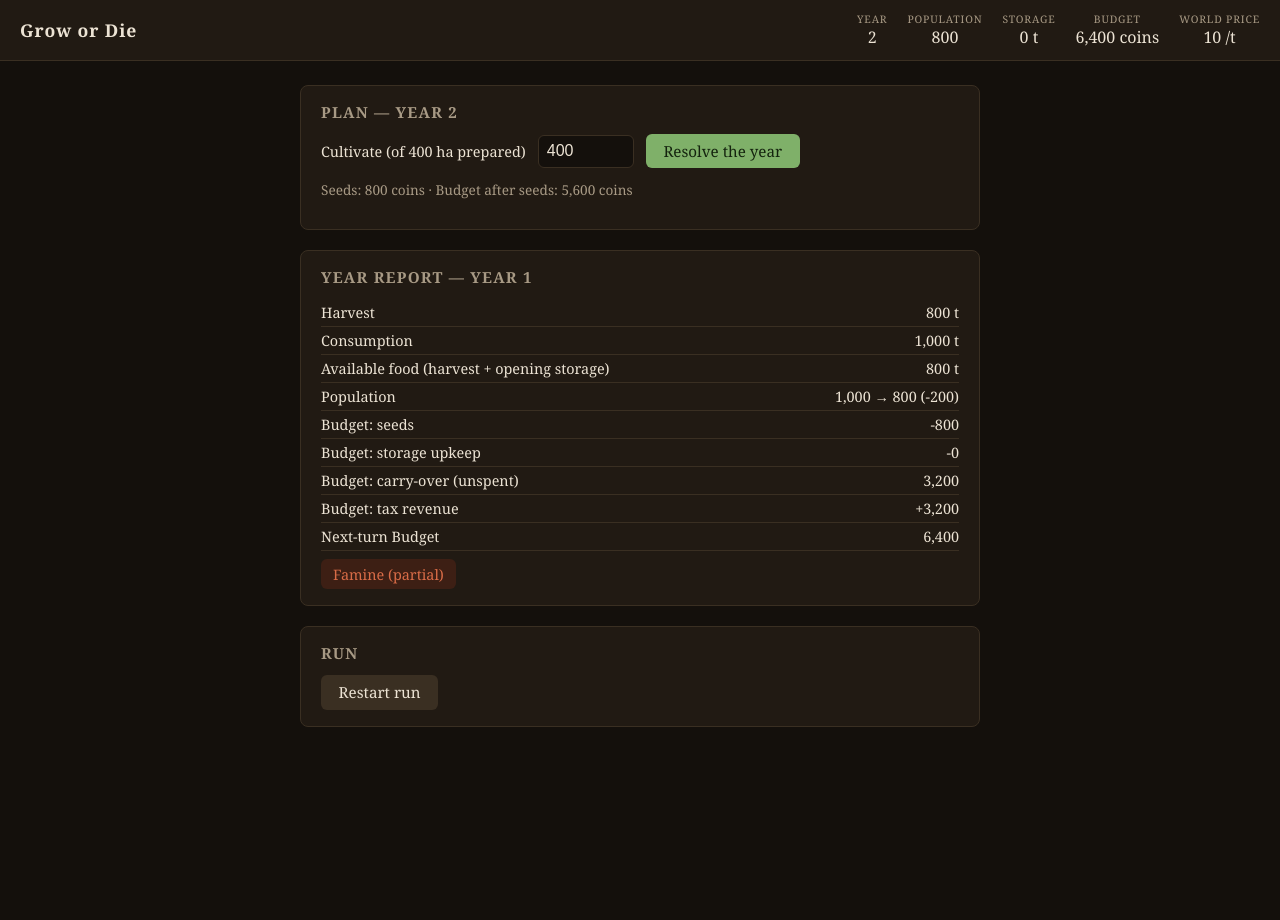
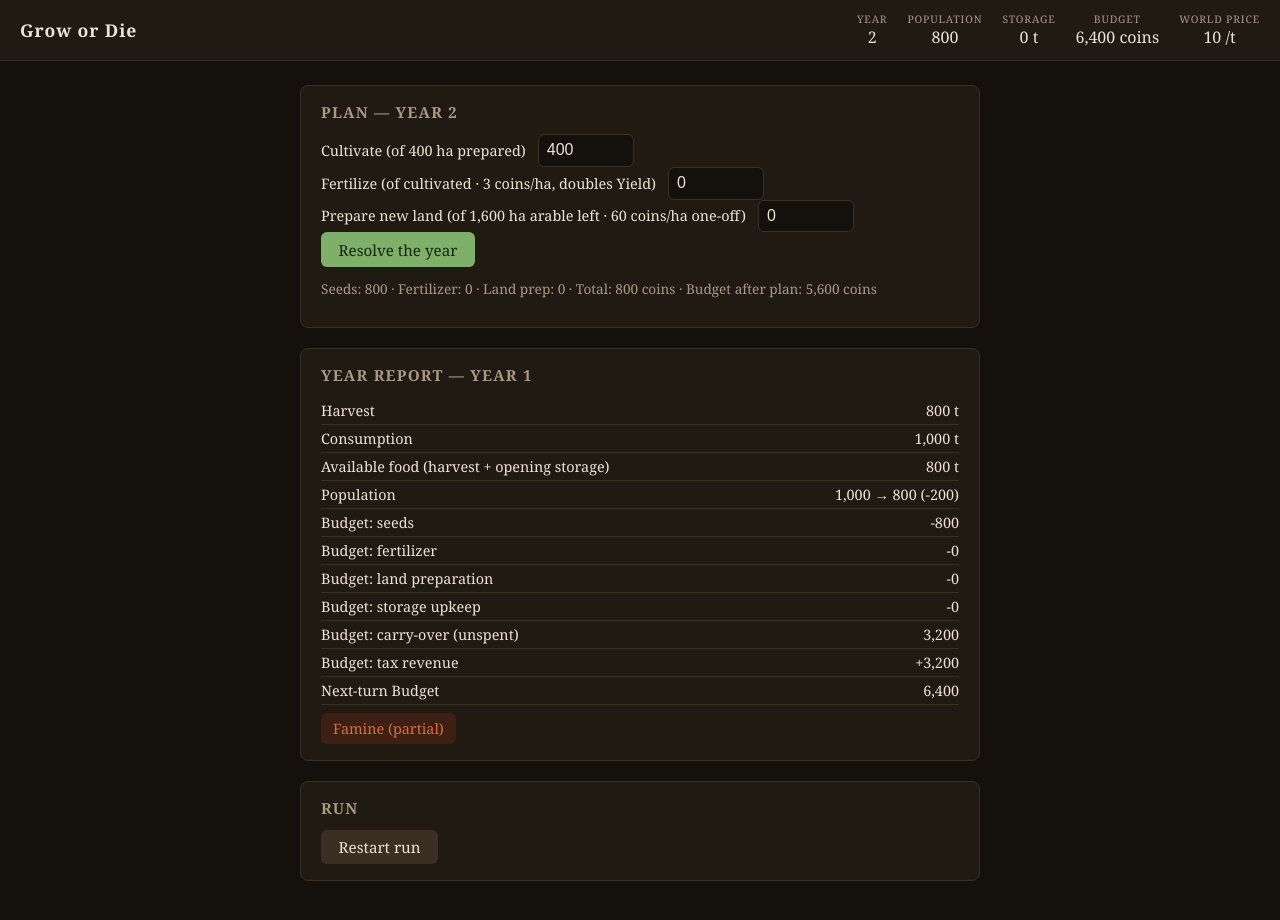
Before and after one commit to barnabyg/growOrDie, a website with bundled scripts: page index.html in a window 1280 px wide. Both pictures are taken after a click on the button "Resolve the year". Before the commit the page ends 800 px from the top, so only its background shows below. Built offline with nearby package versions, Linux system fonts and the light colour scheme.

Commit message:
Full plan controls: fertilizer, land preparation, budget guard (#3)

```diff
--- a/index.html
+++ b/index.html
@@ -73,6 +73,7 @@
       button:disabled { opacity: 0.45; cursor: not-allowed; }
       button.secondary { background: var(--border); color: var(--text); }
       .preview { margin-top: 0.75rem; font-size: 0.85rem; color: var(--muted); font-variant-numeric: tabular-nums; }
+      .overspend { color: var(--danger); font-weight: bold; }
       table.report { width: 100%; border-collapse: collapse; font-size: 0.9rem; font-variant-numeric: tabular-nums; }
       table.report td { padding: 0.25rem 0; border-bottom: 1px solid var(--border); }
       table.report td:last-child { text-align: right; }
@@ -105,10 +106,20 @@
         <div class="plan-row">
           <label for="plan-hectares">Cultivate (of <span id="plan-max"></span> ha prepared)</label>
           <input type="number" id="plan-hectares" min="0" step="1" />
+        </div>
+        <div class="plan-row">
+          <label for="plan-fertilizer">Fertilize (of cultivated · <span id="plan-fert-price"></span> coins/ha, doubles Yield)</label>
+          <input type="number" id="plan-fertilizer" min="0" step="1" />
+        </div>
+        <div class="plan-row">
+          <label for="plan-prep">Prepare new land (of <span id="plan-prep-max"></span> ha arable left · <span id="plan-prep-price"></span> coins/ha one-off)</label>
+          <input type="number" id="plan-prep" min="0" step="1" />
+        </div>
+        <div class="plan-row">
           <button id="confirm-btn">Resolve the year</button>
         </div>
         <p class="preview">
-          Seeds: <span id="plan-seed-cost"></span> coins · Budget after seeds: <span id="plan-remaining"></span>
+          Seeds: <span id="plan-seed-cost"></span> · Fertilizer: <span id="plan-fert-cost"></span> · Land prep: <span id="plan-prep-cost"></span> · Total: <span id="plan-total-cost"></span> coins · Budget after plan: <span id="plan-remaining"></span>
         </p>
       </section>
       <section id="report" hidden>
@@ -119,6 +130,8 @@
           <tr><td>Available food (harvest + opening storage)</td><td id="report-available"></td></tr>
           <tr><td>Population</td><td id="report-pop-change"></td></tr>
           <tr><td>Budget: seeds</td><td id="report-seeds"></td></tr>
+          <tr><td>Budget: fertilizer</td><td id="report-fertilizer"></td></tr>
+          <tr><td>Budget: land preparation</td><td id="report-prep"></td></tr>
           <tr><td>Budget: storage upkeep</td><td id="report-upkeep"></td></tr>
           <tr><td>Budget: carry-over (unspent)</td><td id="report-carryover"></td></tr>
           <tr><td>Budget: tax revenue</td><td id="report-tax"></td></tr>
--- a/src/config.ts
+++ b/src/config.ts
@@ -6,7 +6,10 @@ export interface GameConfig {
   startingPreparedLandHectares: number;
   consumptionPerPerson: number; // tons of food per person per year
   baseYieldPerHectare: number; // tons per cultivated hectare (before fertilizer/events)
+  fertilizerCostPerHectare: number; // coins per fertilized hectare
+  fertilizerYieldMultiplier: number; // Yield multiplier on fertilized hectares
   seedCostPerHectare: number; // coins per cultivated hectare
+  landPrepCostPerHectare: number; // one-off coins to prepare a new hectare of Arable land
   taxPerPerson: number; // coins per person per year
   populationGrowthRate: number; // fraction, applied each year Consumption is met
   storageUpkeepPerTonPerYear: number; // coins per stored ton per year
@@ -19,7 +22,10 @@ export const CONFIG: GameConfig = {
   startingPreparedLandHectares: 400,
   consumptionPerPerson: 1,
   baseYieldPerHectare: 2,
+  fertilizerCostPerHectare: 3,
+  fertilizerYieldMultiplier: 2,
   seedCostPerHectare: 2,
+  landPrepCostPerHectare: 60,
   taxPerPerson: 4,
   populationGrowthRate: 0.05,
   storageUpkeepPerTonPerYear: 1,
--- a/src/simulation.ts
+++ b/src/simulation.ts
@@ -29,8 +29,23 @@ export function resolveTurn(
     Math.min(Math.floor(plan.cultivatedHectares), state.preparedLandHectares),
   );
 
-  // Harvest at base Yield (fertilizer and events land in later tickets).
-  const harvestTons = cultivatedHectares * config.baseYieldPerHectare;
+  const fertilizedHectares = Math.max(
+    0,
+    Math.min(Math.floor(plan.fertilizedHectares), cultivatedHectares),
+  );
+
+  // New land prepared this Turn is cultivable from the next Turn: this Turn's
+  // cultivation was already clamped to the previously prepared hectares.
+  const preparedHectares = Math.max(
+    0,
+    Math.min(Math.floor(plan.preparedHectares), state.arableLandHectares - state.preparedLandHectares),
+  );
+
+  // Fertilizer boosts Yield on the fertilized hectares only (events land in a later ticket).
+  const baseYieldTons = (cultivatedHectares - fertilizedHectares) * config.baseYieldPerHectare;
+  const boostedYieldTons =
+    fertilizedHectares * config.baseYieldPerHectare * config.fertilizerYieldMultiplier;
+  const harvestTons = baseYieldTons + boostedYieldTons;
   const consumptionTons = state.population * config.consumptionPerPerson;
   const availableFoodTons = harvestTons + state.storageTons;
 
@@ -52,8 +67,10 @@ export function resolveTurn(
   const storageTons = famine === "none" ? availableFoodTons - consumptionTons : 0;
 
   const seedCostCoins = cultivatedHectares * config.seedCostPerHectare;
+  const fertilizerCostCoins = fertilizedHectares * config.fertilizerCostPerHectare;
+  const landPrepCostCoins = preparedHectares * config.landPrepCostPerHectare;
   const storageUpkeepCoins = storageTons * config.storageUpkeepPerTonPerYear;
-  const budgetSpentCoins = seedCostCoins + storageUpkeepCoins;
+  const budgetSpentCoins = seedCostCoins + fertilizerCostCoins + landPrepCostCoins + storageUpkeepCoins;
   const taxRevenueCoins = populationEnd * config.taxPerPerson;
   const carryOverCoins = state.budgetCoins - budgetSpentCoins;
 
@@ -66,6 +83,8 @@ export function resolveTurn(
     populationStart: state.population,
     populationEnd,
     seedCostCoins,
+    fertilizerCostCoins,
+    landPrepCostCoins,
     storageUpkeepCoins,
     budgetSpentCoins,
     budgetRevenueCoins: taxRevenueCoins,
@@ -76,7 +95,7 @@ export function resolveTurn(
     year: state.year + 1,
     population: populationEnd,
     arableLandHectares: state.arableLandHectares,
-    preparedLandHectares: state.preparedLandHectares,
+    preparedLandHectares: state.preparedLandHectares + preparedHectares,
     storageTons,
     budgetCoins: taxRevenueCoins + carryOverCoins,
     worldPrice: config.worldPriceBase, // fixed placeholder until the trade ticket lands
--- a/src/types.ts
+++ b/src/types.ts
@@ -10,6 +10,8 @@ export interface GameState {
 
 export interface PlayerPlan {
   cultivatedHectares: number; // 0..preparedLandHectares
+  fertilizedHectares: number; // 0..cultivatedHectares; those hectares get the boosted Yield
+  preparedHectares: number; // new land prepared this turn; cultivable from the next Turn
 }
 
 export type FamineSeverity = "none" | "partial" | "total";
@@ -23,8 +25,10 @@ export interface YearReport {
   populationStart: number;
   populationEnd: number;
   seedCostCoins: number;
+  fertilizerCostCoins: number;
+  landPrepCostCoins: number;
   storageUpkeepCoins: number;
-  budgetSpentCoins: number; // everything deducted from this Turn's Budget (seeds + storage upkeep)
+  budgetSpentCoins: number; // everything deducted from this Turn's Budget (seeds + fertilizer + land prep + storage upkeep)
   budgetRevenueCoins: number; // tax collected next Turn's Budget
   budgetCarryOverCoins: number; // unspent balance carried into next Turn
 }
--- a/src/ui.ts
+++ b/src/ui.ts
@@ -1,6 +1,6 @@
 import { CONFIG } from "./config.js";
 import { createNewGame, resolveTurn } from "./simulation.js";
-import type { GameState, TurnResult } from "./types.js";
+import type { GameState, PlayerPlan, TurnResult } from "./types.js";
 
 // Thin adapter around the deterministic simulation core: DOM rendering + localStorage persistence.
 const SAVE_KEY = "growOrDie.save.v1";
@@ -58,12 +58,22 @@ function renderPlan(state: GameState): void {
   el<HTMLElement>("plan-year").textContent = String(state.year);
   const maxHectares = state.preparedLandHectares;
   el<HTMLElement>("plan-max").textContent = fmt(maxHectares);
+  el<HTMLElement>("plan-fert-price").textContent = fmt(CONFIG.fertilizerCostPerHectare);
+  const maxPrep = state.arableLandHectares - state.preparedLandHectares;
+  el<HTMLElement>("plan-prep-max").textContent = fmt(maxPrep);
+  el<HTMLElement>("plan-prep-price").textContent = fmt(CONFIG.landPrepCostPerHectare);
 
   const input = el<HTMLInputElement>("plan-hectares");
   input.max = String(maxHectares);
   input.value = String(maxHectares);
+  const fertilizerInput = el<HTMLInputElement>("plan-fertilizer");
+  fertilizerInput.max = String(maxHectares);
+  fertilizerInput.value = "0";
+  const prepInput = el<HTMLInputElement>("plan-prep");
+  prepInput.max = String(maxPrep);
+  prepInput.value = "0";
 
-  updatePlanPreview(state, input);
+  updatePlanPreview(state);
 }
 
 function clampedHectares(state: GameState, raw: number): number {
@@ -72,13 +82,40 @@ function clampedHectares(state: GameState, raw: number): number {
   return Math.max(0, Math.min(Math.floor(raw), max));
 }
 
-function updatePlanPreview(state: GameState, input: HTMLInputElement): void {
-  const hectares = clampedHectares(state, Number(input.value));
-  const seedCost = hectares * CONFIG.seedCostPerHectare;
+function readPlanInputs(state: GameState): PlayerPlan {
+  const cultivatedHectares = clampedHectares(state, Number(el<HTMLInputElement>("plan-hectares").value));
+  const rawFertilizer = Number(el<HTMLInputElement>("plan-fertilizer").value);
+  const fertilizedHectares = !Number.isFinite(rawFertilizer)
+    ? 0
+    : Math.max(0, Math.min(Math.floor(rawFertilizer), cultivatedHectares));
+  const maxPrep = state.arableLandHectares - state.preparedLandHectares;
+  const rawPrep = Number(el<HTMLInputElement>("plan-prep").value);
+  const preparedHectares = !Number.isFinite(rawPrep)
+    ? 0
+    : Math.max(0, Math.min(Math.floor(rawPrep), maxPrep));
+  return { cultivatedHectares, fertilizedHectares, preparedHectares };
+}
+
+function updatePlanPreview(state: GameState): void {
+  const plan = readPlanInputs(state);
+
+  // Keep each input's max in sync with the others (fertilizer <= cultivated).
+  el<HTMLInputElement>("plan-fertilizer").max = String(plan.cultivatedHectares);
+
+  const seedCost = plan.cultivatedHectares * CONFIG.seedCostPerHectare;
+  const fertilizerCost = plan.fertilizedHectares * CONFIG.fertilizerCostPerHectare;
+  const prepCost = plan.preparedHectares * CONFIG.landPrepCostPerHectare;
+  const totalCost = seedCost + fertilizerCost + prepCost;
   el<HTMLElement>("plan-seed-cost").textContent = fmt(seedCost);
-  const affordable = seedCost <= state.budgetCoins;
-  el<HTMLElement>("plan-remaining").textContent = `${fmt(state.budgetCoins - seedCost)} coins`;
-  el<HTMLButtonElement>("confirm-btn").disabled = !affordable;
+  el<HTMLElement>("plan-fert-cost").textContent = fmt(fertilizerCost);
+  el<HTMLElement>("plan-prep-cost").textContent = fmt(prepCost);
+  el<HTMLElement>("plan-total-cost").textContent = fmt(totalCost);
+
+  const remaining = state.budgetCoins - totalCost;
+  const remainingEl = el<HTMLElement>("plan-remaining");
+  remainingEl.textContent = `${fmt(remaining)} coins`;
+  remainingEl.classList.toggle("overspend", remaining < 0);
+  el<HTMLButtonElement>("confirm-btn").disabled = remaining < 0;
 }
 
 function renderReport(previous: GameState, result: TurnResult): void {
@@ -99,6 +136,8 @@ function renderReport(previous: GameState, result: TurnResult): void {
   el<HTMLElement>("report-pop-change").textContent = `${fmt(report.populationStart)} → ${fmt(report.populationEnd)} (${delta >= 0 ? "+" : ""}${fmt(delta)})`;
 
   el<HTMLElement>("report-seeds").textContent = `-${fmt(report.seedCostCoins)}`;
+  el<HTMLElement>("report-fertilizer").textContent = `-${fmt(report.fertilizerCostCoins)}`;
+  el<HTMLElement>("report-prep").textContent = `-${fmt(report.landPrepCostCoins)}`;
   el<HTMLElement>("report-upkeep").textContent = `-${fmt(report.storageUpkeepCoins)}`;
   el<HTMLElement>("report-carryover").textContent = `${fmt(report.budgetCarryOverCoins)}`;
   el<HTMLElement>("report-tax").textContent = `+${fmt(report.budgetRevenueCoins)}`;
@@ -111,10 +150,9 @@ function render(): void {
 }
 
 function confirmPlan(): void {
-  const input = el<HTMLInputElement>("plan-hectares");
-  const hectares = clampedHectares(save.state, Number(input.value));
+  const plan = readPlanInputs(save.state);
   const previous = save.state;
-  const result = resolveTurn(previous, { cultivatedHectares: hectares }, turnSeed(save.runSeed, previous.year), CONFIG);
+  const result = resolveTurn(previous, plan, turnSeed(save.runSeed, previous.year), CONFIG);
   save.state = result.state;
   persist(save);
   renderReport(previous, result);
@@ -130,8 +168,9 @@ function restart(): void {
 }
 
 function init(): void {
-  const input = el<HTMLInputElement>("plan-hectares");
-  input.addEventListener("input", () => updatePlanPreview(save.state, input));
+  for (const id of ["plan-hectares", "plan-fertilizer", "plan-prep"]) {
+    el<HTMLInputElement>(id).addEventListener("input", () => updatePlanPreview(save.state));
+  }
   el<HTMLButtonElement>("confirm-btn").addEventListener("click", confirmPlan);
   el<HTMLButtonElement>("restart-btn").addEventListener("click", restart);
   render();
```
Also changed, not shown: tests/simulation.test.ts (+172 -12 lines).
